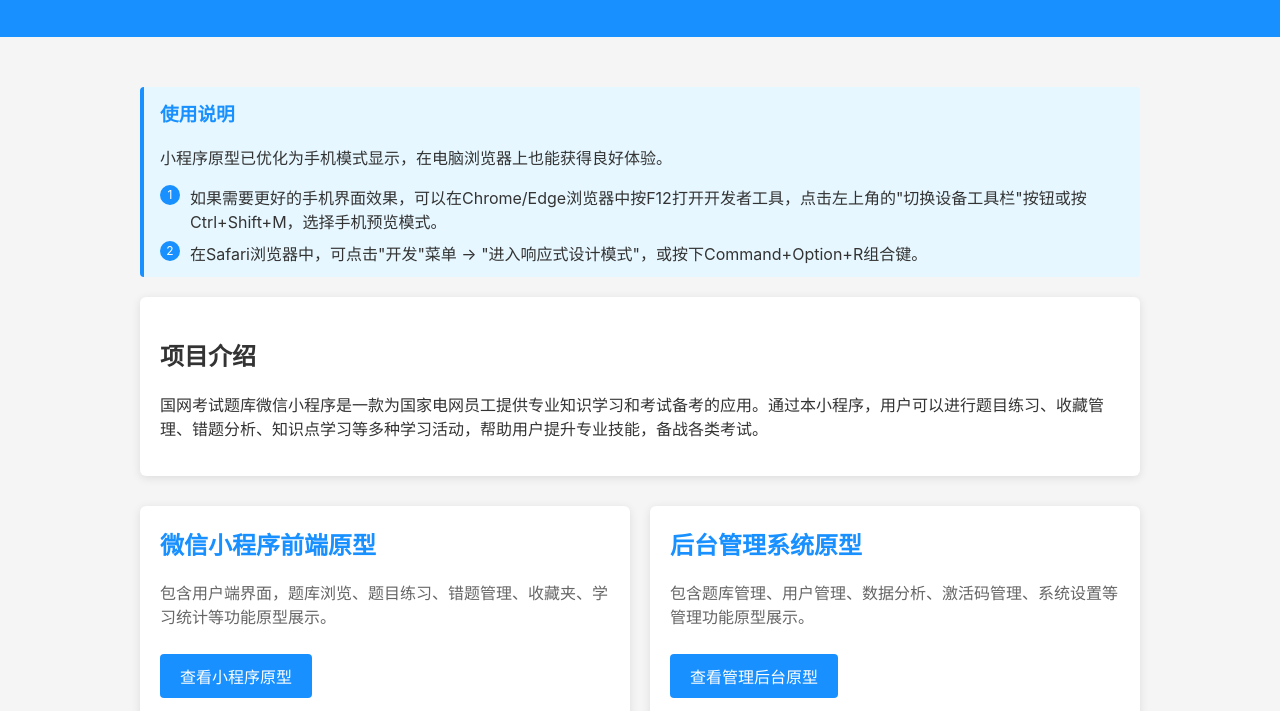
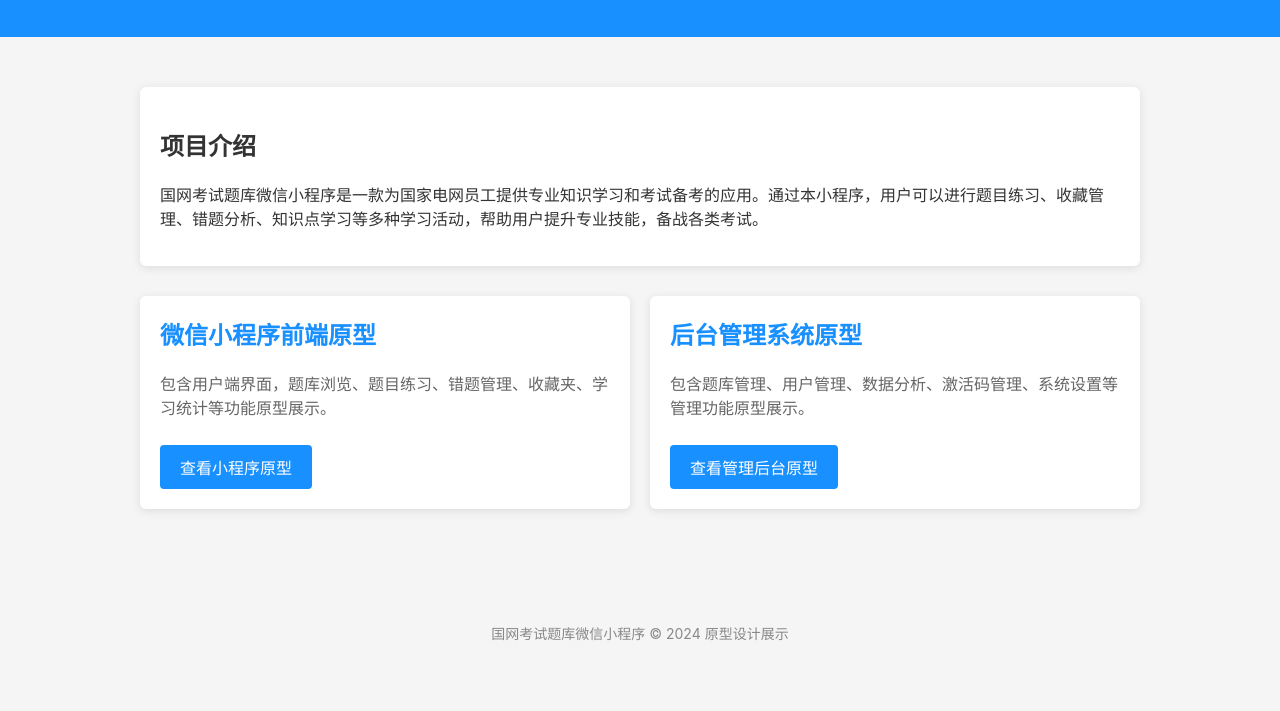
Before and after one commit to TongjieYang/testbank-prototype, a plain HTML site: page index.html in a window 1280 px wide. Shown: the part 89-800 px from the top of the page. Drawn offline with Linux system fonts and the light colour scheme.

Commit message:
修复底部导航栏宽度与页面容器保持一致

```diff
--- a/index.html
+++ b/index.html
@@ -79,35 +79,6 @@
             color: #888;
             font-size: 14px;
         }
-        .notice {
-            background-color: #e6f7ff;
-            border-left: 4px solid #1890ff;
-            padding: 12px 16px;
-            margin-bottom: 20px;
-            border-radius: 4px;
-        }
-        .notice h3 {
-            margin-top: 0;
-            color: #1890ff;
-        }
-        .notice-tip {
-            display: flex;
-            align-items: flex-start;
-            margin-top: 8px;
-        }
-        .notice-number {
-            background-color: #1890ff;
-            color: white;
-            width: 20px;
-            height: 20px;
-            border-radius: 50%;
-            display: flex;
-            align-items: center;
-            justify-content: center;
-            font-size: 12px;
-            margin-right: 10px;
-            flex-shrink: 0;
-        }
     </style>
 </head>
 <body>
@@ -118,21 +89,6 @@
     </header>
 
     <div class="container">
-        <div class="notice">
-            <h3>使用说明</h3>
-            <p>小程序原型已优化为手机模式显示，在电脑浏览器上也能获得良好体验。</p>
-
-            <div class="notice-tip">
-                <div class="notice-number">1</div>
-                <div>如果需要更好的手机界面效果，可以在Chrome/Edge浏览器中按F12打开开发者工具，点击左上角的"切换设备工具栏"按钮或按Ctrl+Shift+M，选择手机预览模式。</div>
-            </div>
-
-            <div class="notice-tip">
-                <div class="notice-number">2</div>
-                <div>在Safari浏览器中，可点击"开发"菜单 → "进入响应式设计模式"，或按下Command+Option+R组合键。</div>
-            </div>
-        </div>
-
         <div class="project-description">
             <h2>项目介绍</h2>
             <p>国网考试题库微信小程序是一款为国家电网员工提供专业知识学习和考试备考的应用。通过本小程序，用户可以进行题目练习、收藏管理、错题分析、知识点学习等多种学习活动，帮助用户提升专业技能，备战各类考试。</p>
--- a/wx/pure-nav.css
+++ b/wx/pure-nav.css
@@ -17,11 +17,10 @@
 .bottom-nav {
     position: fixed;
     bottom: 0;
-    left: 0;
-    right: 0;
+    left: 50%;
+    transform: translateX(-50%);
     width: 100%;
     max-width: 430px;
-    margin: 0 auto;
     height: 60px;
     display: flex;
     background-color: rgba(255, 255, 255, 0.95);
@@ -91,27 +90,3 @@
     transform: scale(0.98);
     box-shadow: 0 2px 8px rgba(0, 0, 0, 0.05);
 }
-
-/* 手机模拟器样式 - 在电脑浏览器中模拟手机显示效果 */
-body {
-    background-color: #f0f0f0;
-    margin: 0;
-    padding: 0;
-    display: flex;
-    justify-content: center;
-    align-items: flex-start;
-    min-height: 100vh;
-}
-
-body::before {
-    content: "";
-    position: fixed;
-    top: 0;
-    left: 50%;
-    transform: translateX(-50%);
-    width: 450px;
-    height: 100vh;
-    background-color: white;
-    box-shadow: 0 0 20px rgba(0, 0, 0, 0.1);
-    z-index: -1;
-}
```
